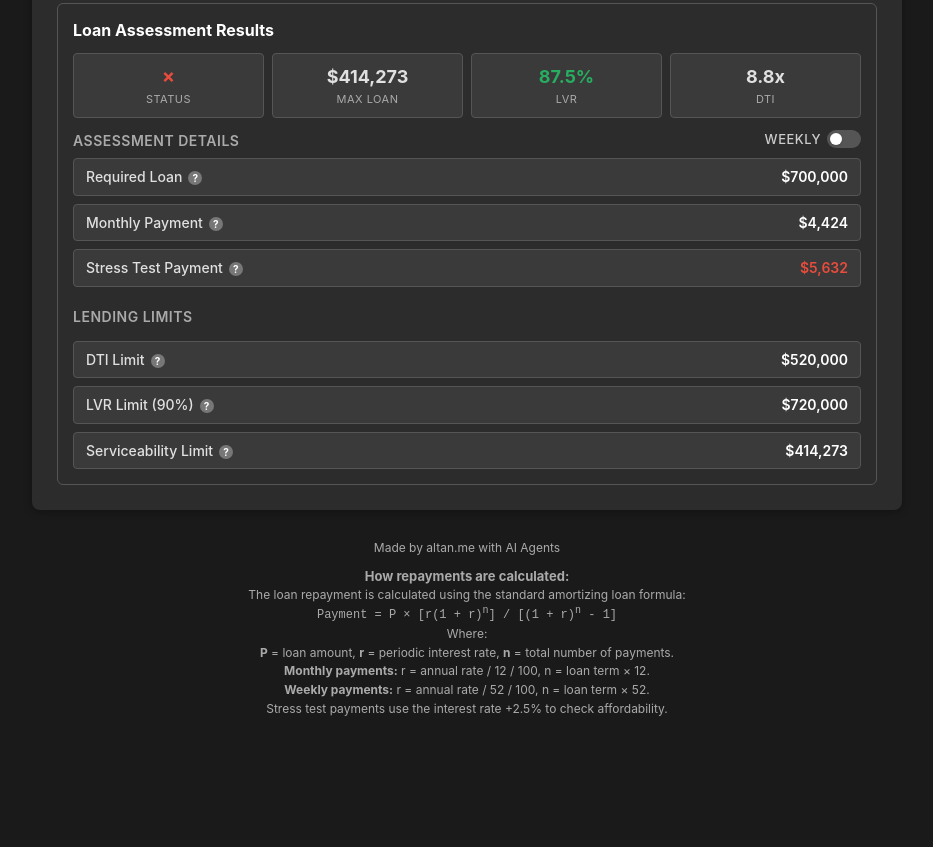
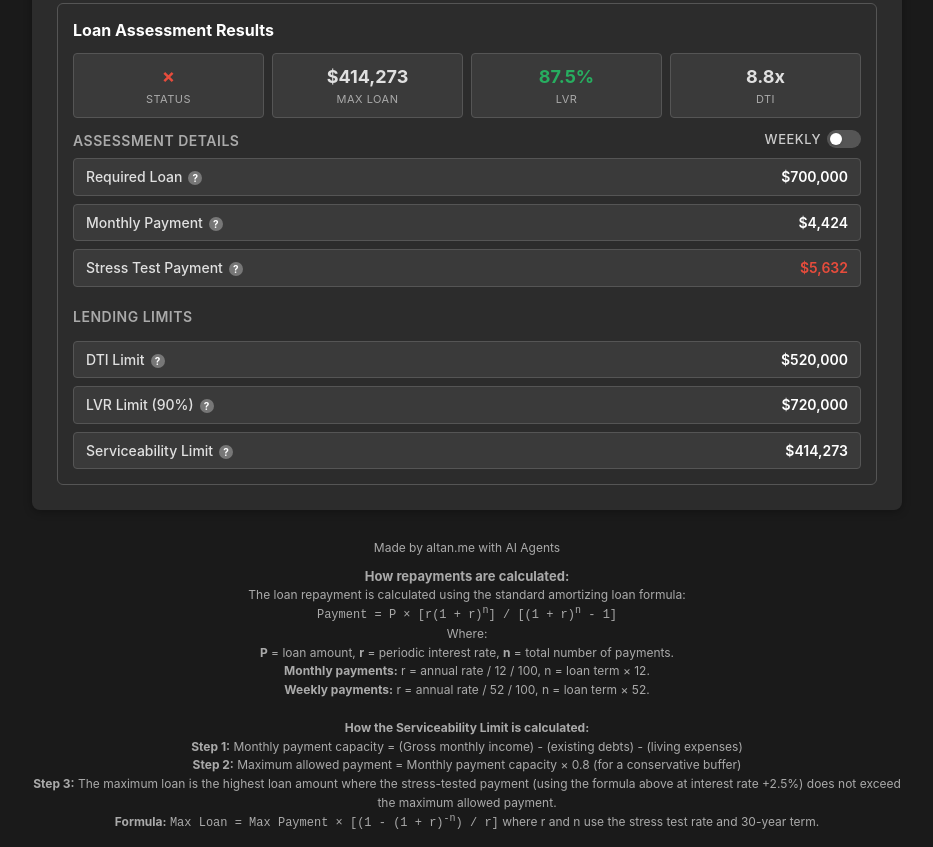
Before and after one commit to altan-me/NZ-First-Home-Buyer-Loan-Calculator, a plain HTML site: page index.html in a window 1280 px wide. Shown: the part 449-1296 px from the top of the page, without its empty margins (173-1106 px from the left). Before the commit the page ends 1182 px from the top, so only its background shows below. Drawn offline with Linux system fonts and the light colour scheme.

Commit message:
Display calc for max loan

```diff
--- a/index.html
+++ b/index.html
@@ -880,7 +880,7 @@
                         LVR Limit (90%)
                         <div class="tooltip">
                             <span class="tooltip-icon">?</span>
-                            <span class="tooltip-text">Max loan: 90% of property value</span>
+                            <span class="tooltip-text">LVR stands for Loan-to-Value Ratio. Max loan: 90% of property value</span>
                         </div>
                     </span>
                     <span class="result-value">$${results.maxLoanLVR.toLocaleString()}</span>
@@ -1093,7 +1093,12 @@
         <b>P</b> = loan amount, <b>r</b> = periodic interest rate, <b>n</b> = total number of payments.<br>
         <b>Monthly payments:</b> r = annual rate / 12 / 100, n = loan term × 12.<br>
         <b>Weekly payments:</b> r = annual rate / 52 / 100, n = loan term × 52.<br>
-        Stress test payments use the interest rate +2.5% to check affordability.
+        <br>
+        <strong>How the Serviceability Limit is calculated:</strong><br>
+        <b>Step 1:</b> Monthly payment capacity = (Gross monthly income) - (existing debts) - (living expenses)<br>
+        <b>Step 2:</b> Maximum allowed payment = Monthly payment capacity × 0.8 (for a conservative buffer)<br>
+        <b>Step 3:</b> The maximum loan is the highest loan amount where the stress-tested payment (using the formula above at interest rate +2.5%) does not exceed the maximum allowed payment.<br>
+        <b>Formula:</b> <code>Max Loan = Max Payment × [(1 - (1 + r)<sup>-n</sup>) / r]</code> where r and n use the stress test rate and 30-year term.
       </span>
     </div>
   </body>
```
